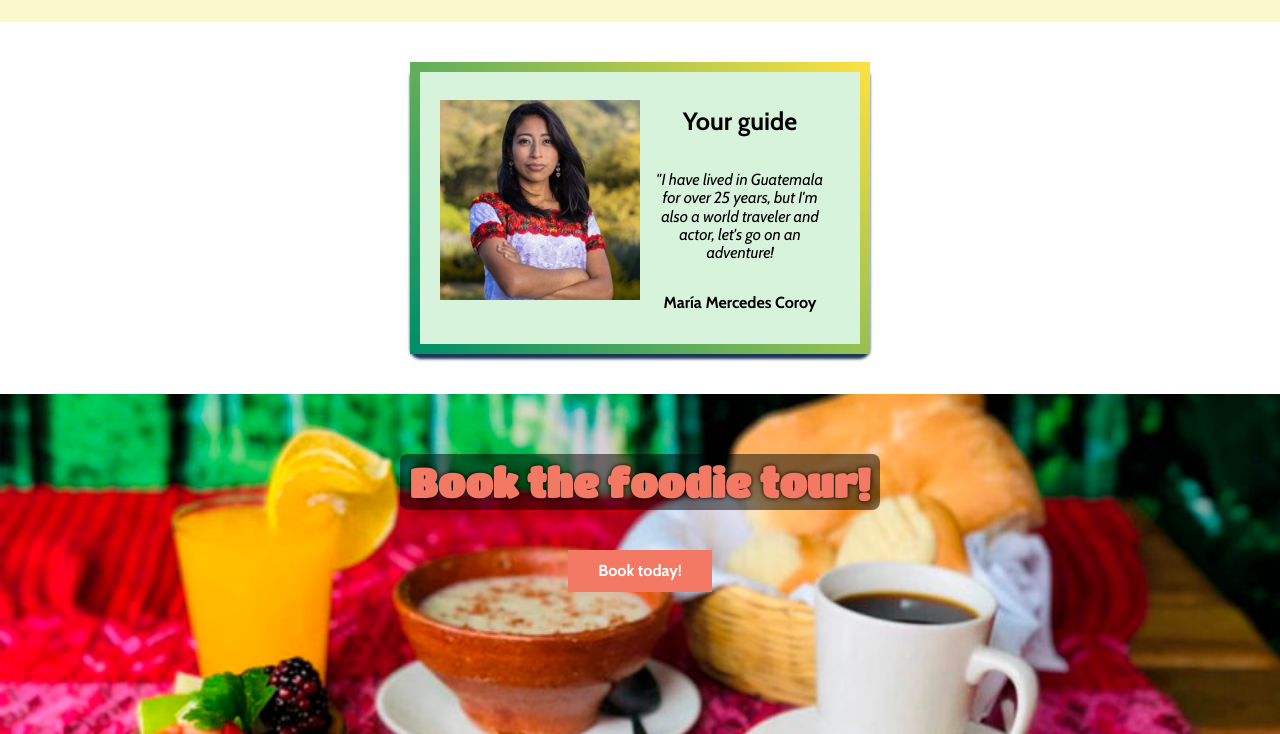
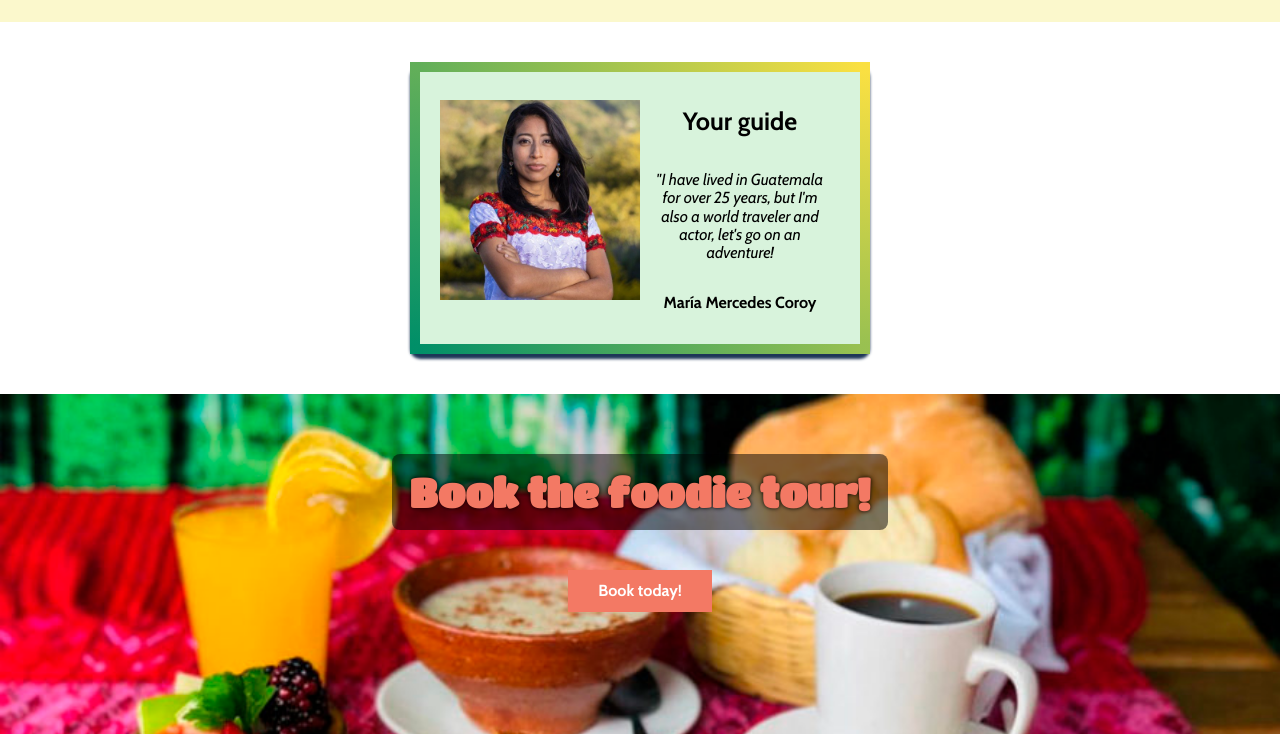
Before and after one commit to IngridGdesigns/hometown, a website built with Vite: page index.html in a window 1280 px wide. Shown: the part 676-1410 px from the top of the page. Built offline with nearby package versions, Linux system fonts and the light colour scheme.

Commit message:
added more padding, removed comment

```diff
--- a/styles.css
+++ b/styles.css
@@ -124,13 +124,12 @@ img {
 }
 
 #foodie h3 {
-    /* background-color: white; */
     font-size: 40px;
     font-family: 'Titan One', display;
     color: #F37964;
     text-shadow: 0 0 4px black;
     background: rgba(0, 0, 0, 0.5);
-    padding: 5px 10px;
+    padding: 15px 18px;
     border-radius: 8px;
 }
 
```
